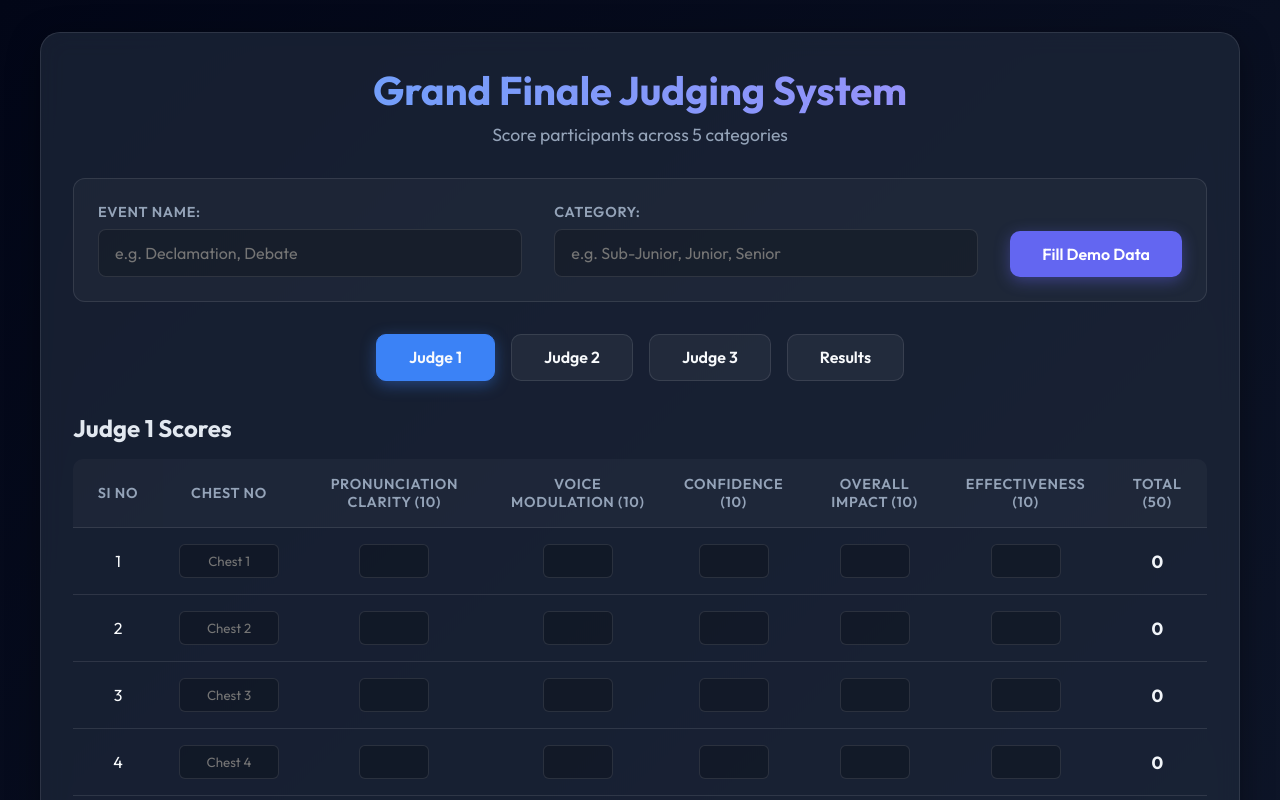
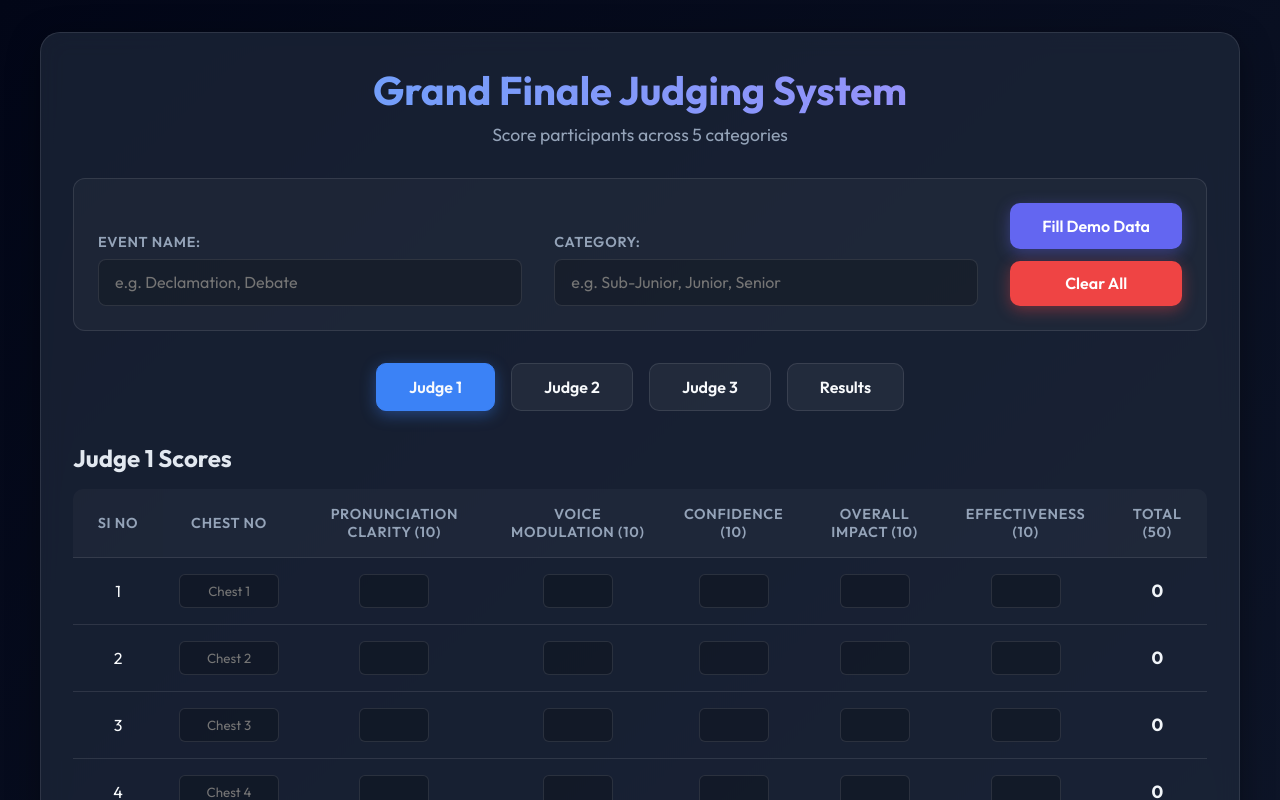
Before and after one commit to AshiteshSingh/class12th, a Next.js app: page / in a window 1280 px wide. Shown: the top 800 px of the page. Built offline with nearby package versions, Linux system fonts and the light colour scheme.

Commit message:
feat: add Clear All button to reset judging states

```diff
--- a/src/app/page.js
+++ b/src/app/page.js
@@ -33,6 +33,18 @@ export default function Home() {
     const [showResults, setShowResults] = useState(false);
     const [eventName, setEventName] = useState('');
     const [categoryName, setCategoryName] = useState('');
+
+    const clearAllData = () => {
+        setEventName('');
+        setCategoryName('');
+        setJudges({
+            1: JSON.parse(JSON.stringify(initialJudgeState)),
+            2: JSON.parse(JSON.stringify(initialJudgeState)),
+            3: JSON.parse(JSON.stringify(initialJudgeState)),
+        });
+        setCombinedResults([]);
+        setShowResults(false);
+    };
 
     const fillDemoData = () => {
         setEventName('Declamation Contest');
@@ -193,9 +205,12 @@ export default function Home() {
                         onChange={(e) => setCategoryName(e.target.value)}
                     />
                 </div>
-                <div className="meta-field" style={{ flex: '0 0 auto' }}>
+                <div className="meta-field" style={{ flex: '0 0 auto', display: 'flex', gap: '0.75rem' }}>
                     <button className="btn secondary" onClick={fillDemoData} style={{ background: '#6366f1', boxShadow: '0 4px 15px rgba(99, 102, 241, 0.4)', minWidth: '150px' }}>
                         Fill Demo Data
+                    </button>
+                    <button className="btn secondary" onClick={clearAllData} style={{ background: '#ef4444', boxShadow: '0 4px 15px rgba(239, 68, 68, 0.4)', minWidth: '120px' }}>
+                        Clear All
                     </button>
                 </div>
             </div>
```
Also changed, not shown: 1 other file (tests, documents, lock files or other folders).
